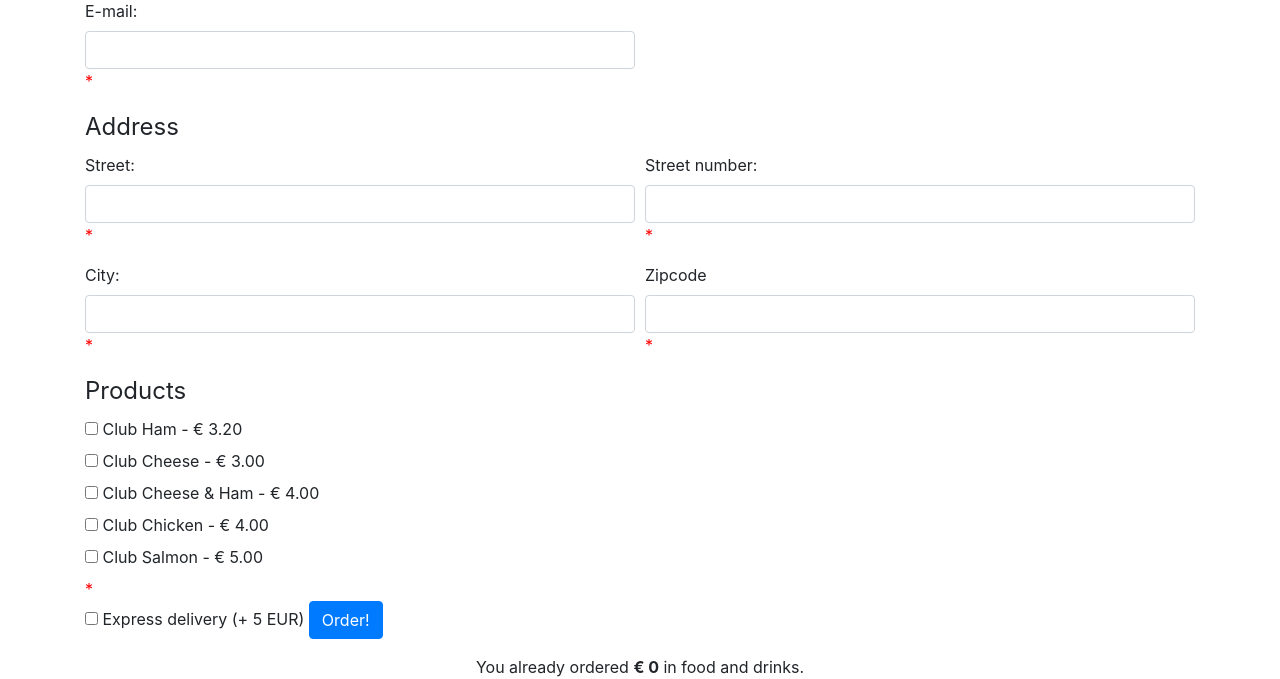
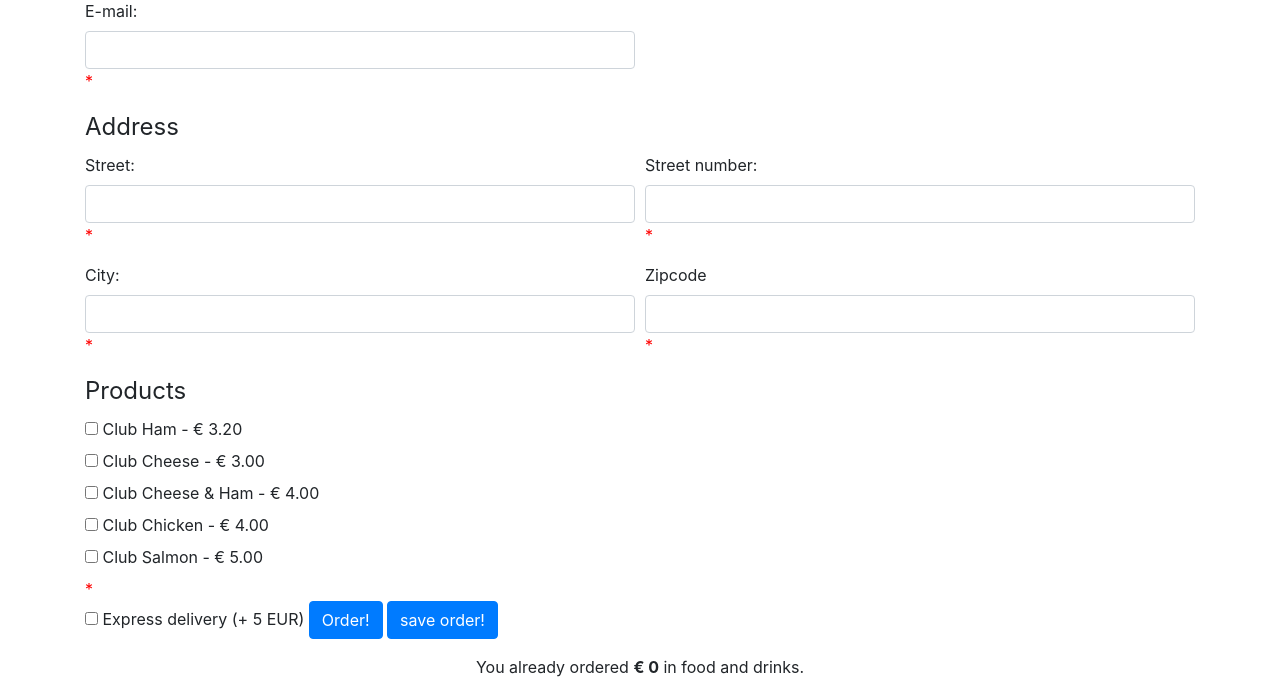
Before and after one commit to awet-dev/php-order-form, a PHP site: page /index.php in a window 1280 px wide. Shown: the part 257-936 px from the top of the page. Run offline with PHP 8.4, Linux system fonts and the light colour scheme.

Commit message:
finish exept i can send email

```diff
--- a/form-view.php
+++ b/form-view.php
@@ -80,6 +80,7 @@
         </label>
 
         <button type="submit" name="button" class="btn btn-primary">Order!</button>
+        <button type="submit" name="save" class="btn btn-primary">save order!</button>
     </form>
 
     <footer>You already ordered <strong>&euro; <?php echo $_SESSION['total_price'] ?></strong> in food and drinks.</footer>
--- a/index.php
+++ b/index.php
@@ -132,6 +132,11 @@ if ($_SERVER["REQUEST_METHOD"] == "POST") {
             $zip_code_style = $error_style;
         }
     }
+    if(empty($_SESSION['products'])) {
+        $productErr = "Select at least one item!";
+    } else {
+        $productErr = '';
+    }
 }
 
 // listen to order button to check if the order is fill fulled and save the data to the session variable
@@ -147,6 +152,9 @@ if(isset($_POST['button'])) {
 
         mail($email, "your food order", $success_order);
     }
+}
+
+if(isset($_POST['button']) || isset($_POST['save'])) {
     $_SESSION['email'] = $email;
     $_SESSION['street'] = $street;
     $_SESSION['street_number'] = $street_number;
@@ -163,11 +171,6 @@ if(isset($_POST['button'])) {
             $_SESSION['products'] = array_unique($_SESSION['products']);
         }
     }
-    if(empty($_SESSION['products'])) {
-        $productErr = "Select at least one item!";
-    } else {
-        $productErr = '';
-    }
 
     $all_products = array_merge($food, $drink);
     foreach ($all_products AS $i => $product) {
@@ -175,8 +178,10 @@ if(isset($_POST['button'])) {
             $totalValue += round($product['price'], 2);
         }
     }
+
     $_SESSION['total_price'] = $totalValue;
 }
+
 whatIsHappening();
 
 function test_input($data) {
```
